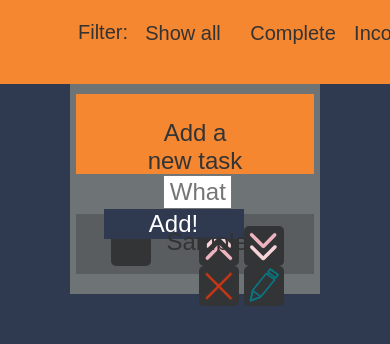
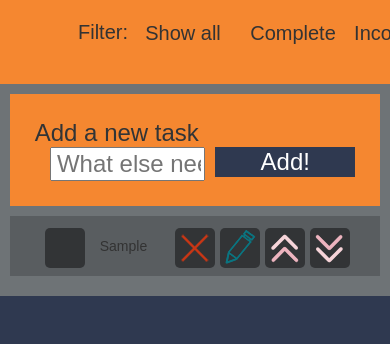
Before and after one commit to Yewhral/-vanilla.js-TODO-app, a plain HTML site: page index.html in a window 390 px wide. Both pictures are taken after typing "Sample" into the empty fields and a click on the button "Add!". Shown: the part 136-480 px from the top of the page. Drawn offline with Linux system fonts and the light colour scheme.

Commit message:
Responsivity done down to 760px width

```diff
--- a/css/main.css
+++ b/css/main.css
@@ -71,7 +71,6 @@ body {
 #addNew {
     box-sizing: border-box;
     background: #f58730;
-    height:80px;
     width:95%;
     display:inline-block;
     margin-top:10px;
@@ -189,3 +188,40 @@ input[type=checkbox] {
     display:inline-block;
     float:left;
 }
+
+@media (max-width: 1680px) {
+    #addNew {
+        padding-left: 25px;
+        padding-right: 25px;
+    }
+    .textBox {
+        margin-top: 8px;
+        font-size: 18px;
+    }
+}
+
+@media (max-width: 1400px) {
+    #content-box {
+        width: 86%;
+    }
+}
+
+@media (max-width: 1040px) {
+    #content-box {
+        width: 100%;
+    }
+}
+
+@media (max-width: 894px) {
+    .bubble input[type=text] {
+        width: 300px;
+    }
+    .textBox {
+        margin-top: 10px;
+        font-size: 14px;
+    }
+    #newTask {
+        width: 45%
+    }
+
+}
```
